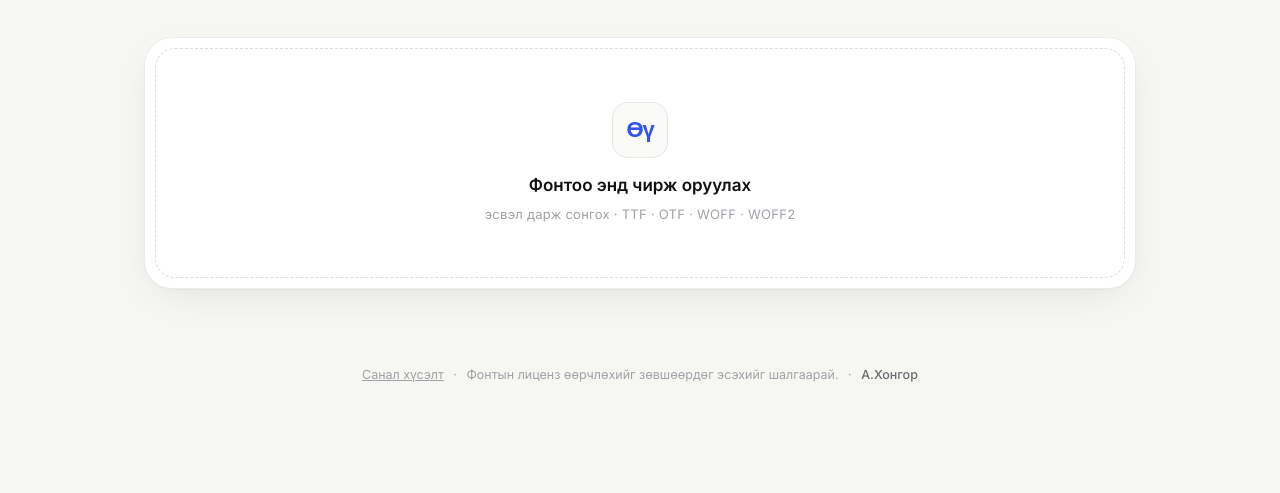
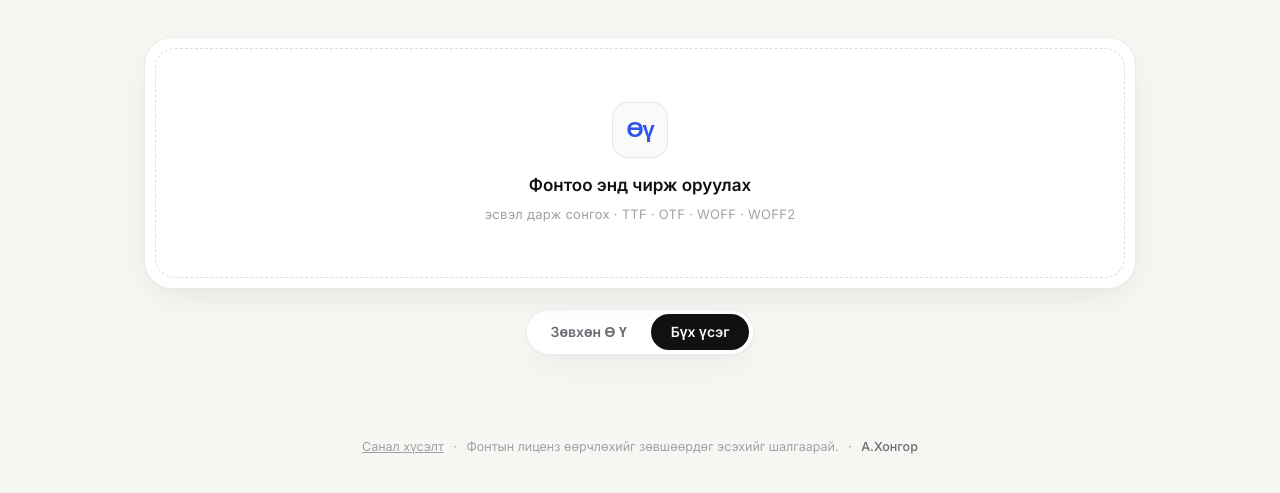
Before and after one commit to supotco4/ou-font, a plain HTML site: page public/beta-4d8df18f/index.html in a window 1280 px wide. Shown: the part 349-842 px from the top of the page. Before the commit the page ends 814 px from the top, so only its background shows below. Drawn offline with Linux system fonts and the light colour scheme; a web font is replaced by a local one.

Commit message:
Show mode tabs on the landing page before a font is loaded
Co-Authored-By: Claude Opus 5.5 <noreply@anthropic.com>
Claude-Session: https://claude.ai/code/session_011bN3URVRFaSHbGUH9Z3KzH

```diff
--- a/public/beta-4d8df18f/index.html
+++ b/public/beta-4d8df18f/index.html
@@ -153,8 +153,8 @@
   .modal .op{font-size:26px;color:var(--faint)}
   .modal p{color:var(--soft);font-size:15px;line-height:1.5;margin-bottom:18px}
   .modal .close{float:right}
-  .modes{display:none;gap:4px;padding:4px;background:var(--surface);border:1px solid var(--line);border-radius:99px;box-shadow:var(--shadow);width:max-content;margin:0 auto 16px}
-  body.loaded .modes{display:flex}
+  .modes{display:flex;gap:4px;padding:4px;background:var(--surface);border:1px solid var(--line);border-radius:99px;box-shadow:var(--shadow);width:max-content;margin:0 auto 16px}
+  body:not(.loaded) .modes{margin-top:20px}
   .modes button{font:600 14px/1 Inter,sans-serif;border:0;background:transparent;color:var(--soft);padding:11px 20px;border-radius:99px;cursor:pointer;transition:.15s}
   .modes button[aria-selected=true]{background:var(--ink);color:var(--bg)}
   .modes button:disabled{cursor:default;opacity:.55}
```
Also changed, not shown: public/index.html (+2 -2 lines).
